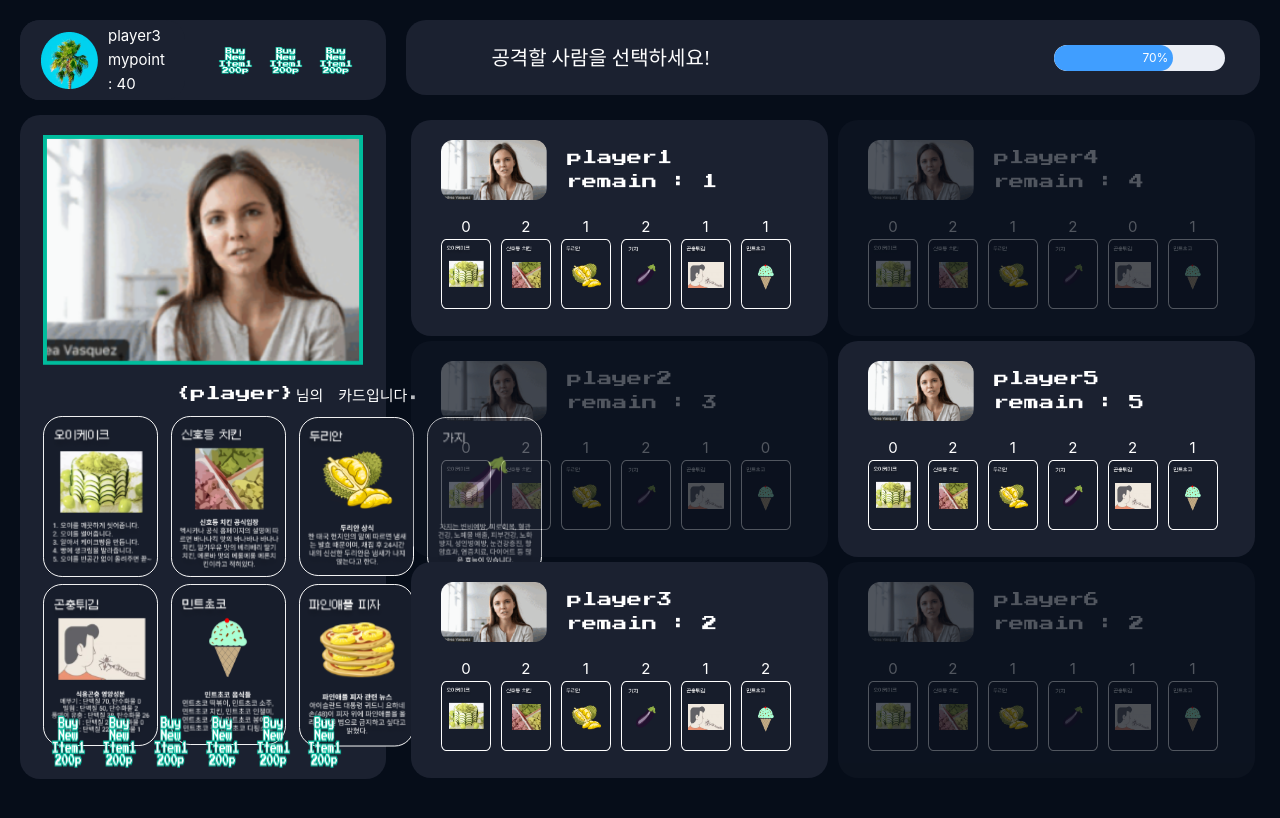
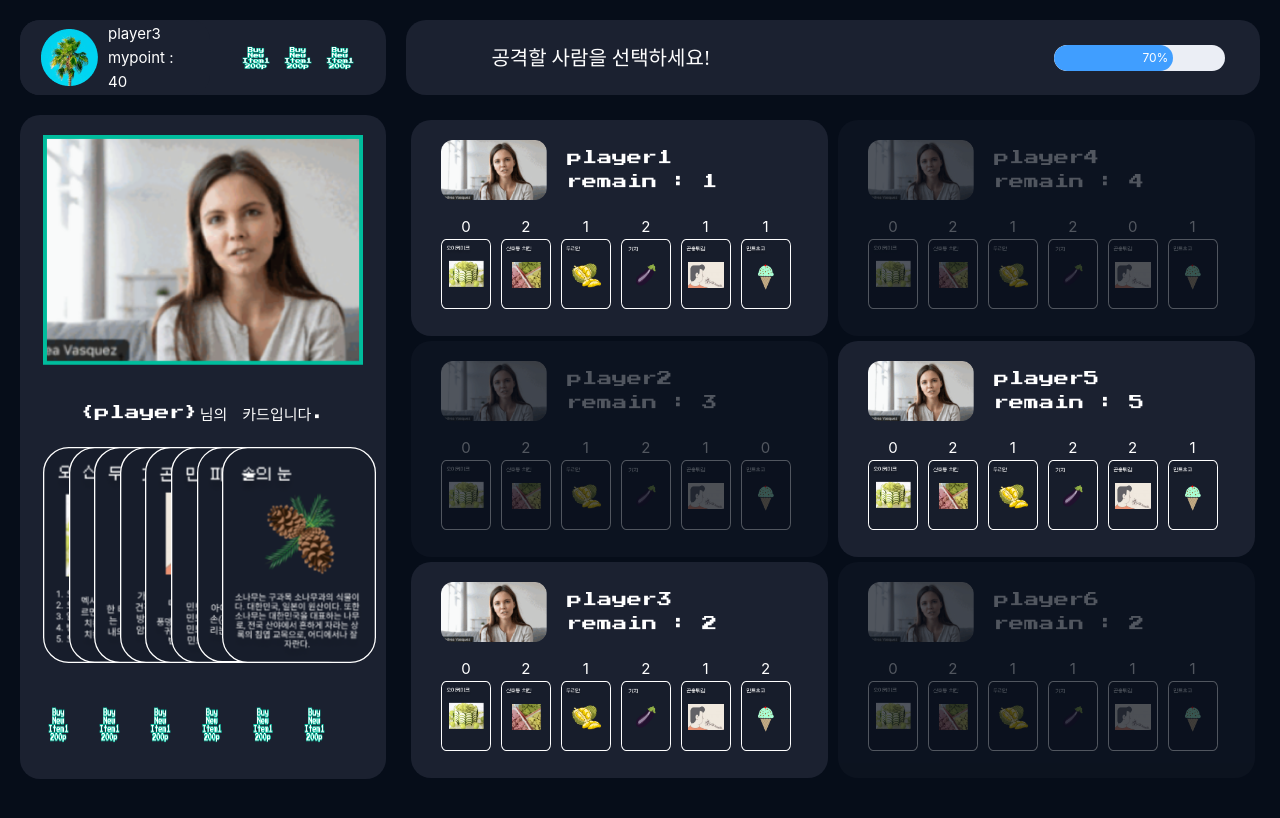
Before and after one commit to InSooBae/Catch-Prize, a Vue app in the folder frontend/: page /game in a window 1280 px wide. Shown: the top 818 px of the page. Built offline with nearby package versions, Linux system fonts and the light colour scheme.

Commit message:
🎨style: hobulho-poker layout final

```diff
--- a/frontend/src/components/hobulho-game/header/HeaderHome.vue
+++ b/frontend/src/components/hobulho-game/header/HeaderHome.vue
@@ -47,6 +47,7 @@ const { profilesList } = toRefs(profiles);
 
 <style scoped>
 .ingame-profile-a {
+  height: 100%;
   width: 30%;
   min-width: 350px;
 }
--- a/frontend/src/components/hobulho-game/header/InGameProfile.vue
+++ b/frontend/src/components/hobulho-game/header/InGameProfile.vue
@@ -24,14 +24,14 @@ const props = defineProps({
 <style scoped>
 .ingame-profile{
 
-  height: 10vh;
+  height: 100%;
   width: 100%;
   display: flex;
   background-color: #1B2130;
   border-radius: 20px;
 }
 .left-container{
-  height: 10vh;
+  height: 100%;
   border: none;
   padding: 20px;
   display: flex;
@@ -45,7 +45,7 @@ const props = defineProps({
   margin-left: 10px;
 }
 .right-container{
-  height: 10vh;
+  height: 100%;
   display: flex;
   padding: 25px;
 }
--- a/frontend/src/components/hobulho-game/main/ItemShopBar.vue
+++ b/frontend/src/components/hobulho-game/main/ItemShopBar.vue
@@ -39,7 +39,7 @@ export default {
   width: 16%;
 }
 .itemshop-container img {
-  width: 100%;
-  height: 100%;
+  width: 60%;
+  height: 60%;
 }
 </style>
--- a/frontend/src/components/hobulho-game/main/LeftHome.vue
+++ b/frontend/src/components/hobulho-game/main/LeftHome.vue
@@ -1,22 +1,22 @@
 <template>
   <div class="left-container">
     <div class="large-face-cam-wrapper"><LargeScreen /></div>
-    <div class="mycard-list"><MyCards /></div>
+    <div class="mycard-list"><MyHandCards /></div>
     <div class="item-shop"><ItemShop /></div>
   </div>
 </template>
 
 <script>
 import ItemShop from "./ItemShopBar.vue";
+import MyHandCards from "./Mycards.vue";
 import LargeScreen from "./LargeScreen.vue";
-import MyCards from "./Mycards.vue";
 
 export default {
   name: "left-home",
   components: {
     ItemShop,
     LargeScreen,
-    MyCards,
+    MyHandCards,
   },
 };
 </script>
--- a/frontend/src/components/hobulho-game/main/mycards.vue
+++ b/frontend/src/components/hobulho-game/main/mycards.vue
@@ -2,7 +2,6 @@
   <div class="mycards-container">
     <div class="text">{player}님의 카드입니다.</div>
     <div class="mycards-wrapper">
-      <div class="up-cards-wrapper">
       <div>
         <img src="../assets/cake.svg" alt="오이케이크" />
       </div>
@@ -15,8 +14,6 @@
       <div>
         <img src="../assets/eggplant.svg" alt="가지" />
       </div>
-      </div>
-      <div class="down-cards-wrapper">
       <div>
         <img src="../assets/insect.svg" alt="곤충튀김" />
       </div>
@@ -31,7 +28,6 @@
       </div>
     </div>
   </div>
-  </div>
 </template>
 
 <script>
@@ -43,60 +39,36 @@ export default {
 
 <style>
 .mycards-container {
+  position: relative;
   display: flex;
-  flex-wrap: wrap;
+  /* flex-wrap: wrap; */
   flex-direction: column;
-  align-items: center;
-  justify-content: center;
+  /* align-items: center; */
+  /* justify-content: center; */
 }
 .mycards-wrapper {
+  display: flex;
+  align-items: center;
   margin-bottom: 10px;
-  width: 40vw;
-  height: 40vh;
-
+  height: 30vh;
+  width: 20vw;
 }
-.up-cards-wrapper{
-  display: flex;
-  flex-direction: row;
-  flex-wrap: wrap;
-  align-items: center;
-  justify-content: center;
+.mycards-wrapper div {
+  width: 10%;
+  height: 90%;
 }
-.up-cards-wrapper div{
-  width: 25%;
+.mycards-wrapper img {
   height: 100%;
+  /* width: 100%; */
 }
-
-.up-cards-wrapper img{
-  width: 90%;
-  height: 100%;
-  transition: all 0.2s linear;
-}
-
-.up-cards-wrapper img:hover{
-  transform: scale(2.5) translateX(30px) translateY(-30px);
-  z-index: 1;
-}
-
-.down-cards-wrapper{
-  display: flex;
-  flex-direction: row;
-  justify-content: center;
-}
-.down-cards-wrapper div{
-  width: 25%;
-  height: 100%;
-}
-.down-cards-wrapper img{
-  width: 90%;
-  height: 100%;
-  transition: all 0.2s linear;
-}
-.down-cards-wrapper img:hover{
-  transform: scale(2.5) translateX(30px) translateY(-30px);
+.mycards-wrapper img:hover {
+  transition: all ease 0.7s 0s;
+  transform: scale(1.5) translateX(40px) translateY(-20px);
   z-index: 1;
 }
 .text {
+  display: flex;
+  justify-content: center;
   margin-bottom: 10px;
   margin-top: 10px;
   height: 10%;
```
Lines whose indentation alone changed are shown as unchanged.
